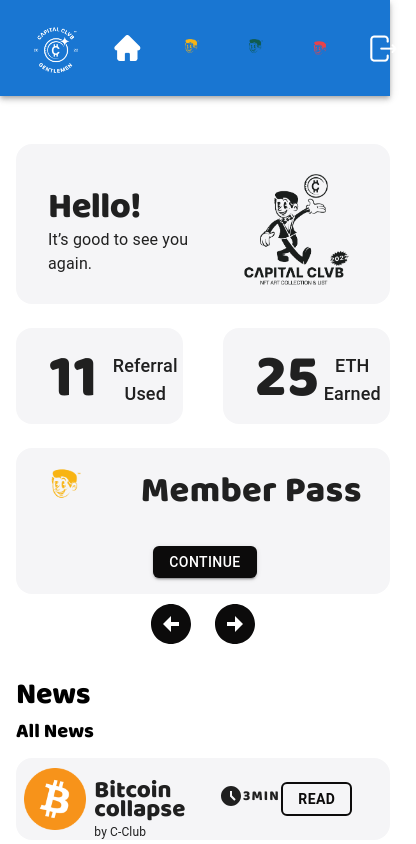
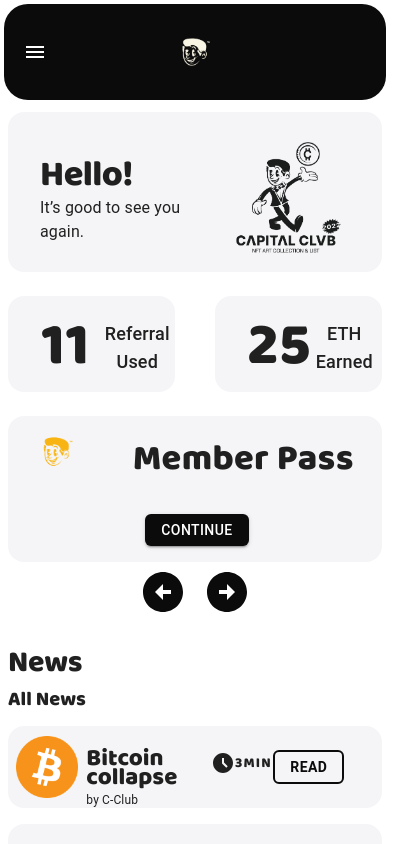
Before and after one commit to giacesaro/dashboard-cclub, a React (Create React App) app: page / in a window 390 px wide. Shown: the top 844 px of the page, 416 px wide, since content can reach past the window. Built offline with nearby package versions, Linux system fonts and the light colour scheme.

Commit message:
Fix responsive mobile

```diff
--- a/src/CSS/Home.css
+++ b/src/CSS/Home.css
@@ -34,6 +34,9 @@
     width: 340px !important;
 }
 
+.l-20p {
+    left: 20% !important
+}
 @font-face {
     font-family: 'Baloo Bhai';
     src: URL('/public/fonts/BalooBhai-Regular.ttf') format('truetype');
--- a/src/Components/Home.js
+++ b/src/Components/Home.js
@@ -10,7 +10,7 @@
 
 function Home() {
     return (
-        <Grid container spacing={5} sx={{ pl: { xs: 2, md: 6 }, mt: { xs: 1, md: 3 } }}>
+        <Grid container spacing={5} sx={{ pl: { xs: 1, md: 6 }, pr: { xs: 1, md: 0 }, mt: { xs: 1, md: 3 } }}>
             {/* HELLO CARD - CONNECT WALLET - CARD GENERIC REF AND ETH */}
             <Grid item xs={12} md={6} lg={6}>
                 <HelloCard />
--- a/src/Components/HomeComponents/MyPassCard.js
+++ b/src/Components/HomeComponents/MyPassCard.js
@@ -26,7 +26,7 @@
                             </Typography>
                         </Grid>
                         <Grid item xs={3} md={6} lg={2} className='text-left !mt-6'/>
-                        <Grid item xs={6} md={6} lg={4} className='text-right !pr-10' sx={{mt: {xs: 1, md: 3}, mb: {xs: 2, md: 0}}}>
+                        <Grid item xs={6} md={6} lg={4} sx={{mt: {xs: 1, md: 3}, mb: {xs: 2, md: 0}, textAlign:{xs: 'right', sm: 'center', md:'right'}, pr:{xs: 5, sm: 0, md:5}}}>
                             <Button variant='contained' className='bg-my-black !rounded-md font-Roboto !text-sm'>
                                 CONTINUE
                             </Button>
--- a/src/Components/MobileComponents/SidebarMobile.js
+++ b/src/Components/MobileComponents/SidebarMobile.js
@@ -1,93 +1,164 @@
 import * as React from 'react';
+import PropTypes from 'prop-types';
 import AppBar from '@mui/material/AppBar';
 import Box from '@mui/material/Box';
+import CssBaseline from '@mui/material/CssBaseline';
+import Divider from '@mui/material/Divider';
+import Drawer from '@mui/material/Drawer';
+import IconButton from '@mui/material/IconButton';
+import InboxIcon from '@mui/icons-material/MoveToInbox';
+import List from '@mui/material/List';
+import ListItem from '@mui/material/ListItem';
+import ListItemButton from '@mui/material/ListItemButton';
+import ListItemIcon from '@mui/material/ListItemIcon';
+import ListItemText from '@mui/material/ListItemText';
+import MailIcon from '@mui/icons-material/Mail';
+import MenuIcon from '@mui/icons-material/Menu';
 import Toolbar from '@mui/material/Toolbar';
-import IconButton from '@mui/material/IconButton';
-import Typography from '@mui/material/Typography';
-import Menu from '@mui/material/Menu';
-import MenuIcon from '@mui/icons-material/Menu';
-import Container from '@mui/material/Container';
-import Avatar from '@mui/material/Avatar';
-import Button from '@mui/material/Button';
-import Tooltip from '@mui/material/Tooltip';
-import MenuItem from '@mui/material/MenuItem';
-import AdbIcon from '@mui/icons-material/Adb';
+import { Grid } from '@mui/material';
+import '../../CSS/Home.css';
 
-const pages = ['Products', 'Pricing', 'Blog'];
-const settings = ['Profile', 'Account', 'Dashboard', 'Logout'];
+const drawerWidth = 120;
 
-const SidebarMobile = () => {
-    const [anchorElNav, setAnchorElNav] = React.useState(null);
-    const [anchorElUser, setAnchorElUser] = React.useState(null);
+function SidebarMobile(props) {
+    const { window } = props;
+    const [mobileOpen, setMobileOpen] = React.useState(false);
 
-    const handleOpenNavMenu = (event) => {
-        setAnchorElNav(event.currentTarget);
-    };
-    const handleOpenUserMenu = (event) => {
-        setAnchorElUser(event.currentTarget);
+    const handleDrawerToggle = () => {
+        setMobileOpen(!mobileOpen);
     };
 
-    const handleCloseNavMenu = () => {
-        setAnchorElNav(null);
-    };
-
-    const handleCloseUserMenu = () => {
-        setAnchorElUser(null);
-    };
-
-    return (
-        <AppBar position="static">
-            <Container maxWidth="xl">
-                <Toolbar disableGutters>
-                    <Box
-                        component="img"
-                        className='mt-4 h-20'
-                        alt="Logo"
-                        src="/images/Logo.png"
-                    />
-                    <Button>
+    const drawer = (
+        <div>
+            <Toolbar />
+            <List>
+                <ListItem key={'home'} disablePadding>
+                    <ListItemButton className='!justify-center !pl-11'>
+                        <ListItemIcon>
                         <Box
                             component="img"
                             className=''
                             alt="Home"
                             src="/images/home.png"
                         />
-                    </Button>
-                    <Button>
+                        </ListItemIcon>
+                    </ListItemButton>
+                </ListItem>
+                <ListItem key={'member'} disablePadding>
+                    <ListItemButton className='!justify-center !pt-12'>
+                        <ListItemIcon>
                         <Box
                             component="img"
-                            className=''
-                            alt="Home"
+                            className='h-24'
+                            alt="Member"
                             src="/images/Member-icon.png"
                         />
-                    </Button>
-                    <Button>
+                        </ListItemIcon>
+                    </ListItemButton>
+                </ListItem>
+                <ListItem key={'partner'} disablePadding>
+                    <ListItemButton className='!justify-center'>
+                        <ListItemIcon>
                         <Box
                             component="img"
-                            className=''
-                            alt="Home"
+                            className='h-24'
+                            alt="Partner"
                             src="/images/Partner-icon.png"
                         />
-                    </Button>
-                    <Button>
+                        </ListItemIcon>
+                    </ListItemButton>
+                </ListItem>
+                <ListItem key={'elite'} disablePadding>
+                    <ListItemButton className='!justify-center'>
+                        <ListItemIcon>
                         <Box
                             component="img"
-                    className=''
-                    alt="Home"
+                            className='h-24'
+                            alt="Elite"
                             src="/images/Elite-icon.png"
                         />
-            </Button>
-            <Button>
+                        </ListItemIcon>
+                    </ListItemButton>
+                </ListItem>
+            </List>
+        </div>
+    );
+
+    const container = window !== undefined ? () => window().document.body : undefined;
+
+    return (
+        <Box className='mb-4' sx={{ display: 'flex' }}>
+            <CssBaseline />
+            <AppBar
+                className='!bg-transparent !shadow-none'
+                position="fixed"
+                sx={{
+                }}
+            >
+                <Toolbar className='bg-my-black !rounded-3xl ml-1 mr-1 mt-1'>
+                    <Grid container>
+                        <Grid item xs={2} className='self-center'>
+                            <IconButton
+                                color="inherit"
+                                aria-label="open drawer"
+                                edge="start"
+                                onClick={handleDrawerToggle}
+                                sx={{ mr: 2 }}
+                            >
+                                <MenuIcon />
+                            </IconButton>
+
+                        </Grid>
+                        <Grid item xs={10} className='relative l-20p'>
                             <Box
                                 component="img"
-                    className=''
-                    alt="Home"
-                    src="/images/logout.png"
+                                className='h-24'
+                                alt="Logo"
+                                src="/images/Logo-Mobile2.png"
                             />
-            </Button>
+
+                        </Grid>
+                    </Grid>
                 </Toolbar>
-            </Container>
             </AppBar>
+            <Box
+                component="nav"
+                sx={{ width: { sm: drawerWidth }, flexShrink: { sm: 0 } }}
+                aria-label="mailbox folders"
+            >
+                {/* The implementation can be swapped with js to avoid SEO duplication of links. */}
+                <Drawer
+                className='test'
+                    container={container}
+                    variant="temporary"
+                    open={mobileOpen}
+                    onClose={handleDrawerToggle}
+                    ModalProps={{
+                        keepMounted: true, // Better open performance on mobile.
+                    }}
+                    sx={{
+                        display: { xs: 'block' },
+                        '& .MuiDrawer-paper': { boxSizing: 'border-box', width: drawerWidth, backgroundColor: '#ccc3c3' },
+                    }}
+                >
+                    {drawer}
+                </Drawer>
+            </Box>
+            <Box
+                component="main"
+                sx={{ flexGrow: 1, p: 3, width: { sm: `calc(100% - ${drawerWidth}px)` } }}
+            >
+            </Box>
+        </Box>
     );
+}
+
+SidebarMobile.propTypes = {
+    /**
+     * Injected by the documentation to work in an iframe.
+     * You won't need it on your project.
+     */
+    window: PropTypes.func,
 };
+
 export default SidebarMobile;
--- a/src/Components/Sidebar.js
+++ b/src/Components/Sidebar.js
@@ -1,11 +1,13 @@
-import React from 'react';
+import React, { useState } from 'react';
 import '../App.css';
 import '../CSS/Dashboard.css';
 import '../CSS/Sidebar.css'
 import { Card, Button } from '@mui/material';
 import { Box } from '@mui/system';
+import ResponsiveDrawer from './MobileComponents/SidebarMobile';
 
 function Sidebar() {
+    const [open, setOpen] = useState(true);
     return (
         <Card className='w-32 ml-8 mt-6 bg-my-black !rounded-3xl'>
             <Box
--- a/src/Pages/Dashboard.js
+++ b/src/Pages/Dashboard.js
@@ -16,7 +16,7 @@
               <Sidebar />
             </Grid>
             <Grid item xs={12} md={1} lg={1} sx={{display: {xs: 'initial', md: 'none'}}}>
-              <SidebarMobile />
+              <SidebarMobile/>
             </Grid>
             <Grid item xs={12} md={11} lg={11}>
               <Home />
```
Also changed, not shown: public/images/Logo-Mobile.png (added), public/images/Logo-Mobile2.png (added). Lines whose indentation alone changed are shown as unchanged.
